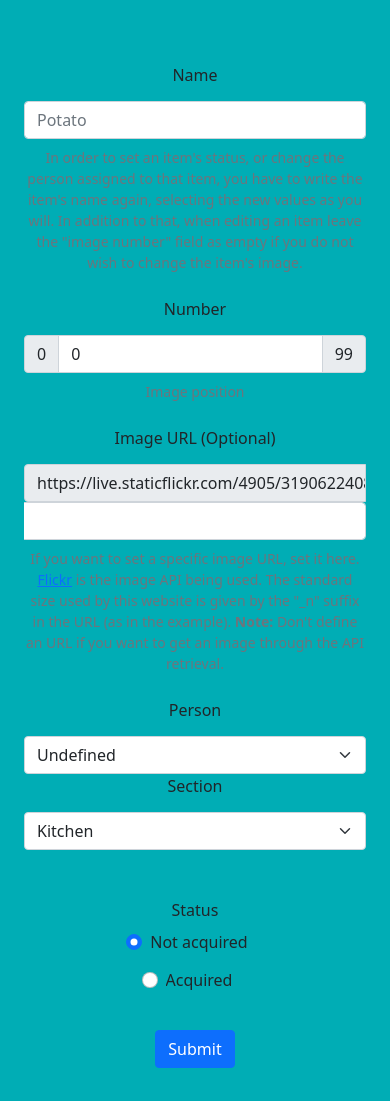
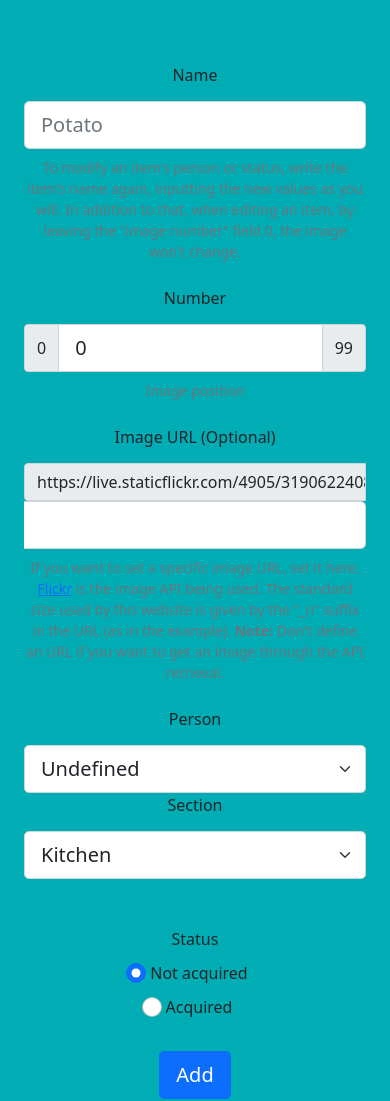
Before and after one commit to Mateus-Henr/Utilities-List, a website: page index.html in a window 390 px wide. Shown: the part 263-1364 px from the top of the page. Drawn offline with nearby package versions, Linux system fonts and the light colour scheme.

Commit message:
Customize page's styling

```diff
--- a/app.js
+++ b/app.js
@@ -206,7 +206,7 @@ async function getAllItems()
 
 function createNewCard(item)
 {
-  return `<div class="col-xxl-2 col-md-6" id=${getItemIDName(item)}>
+  return `<div class="col-xxl-2 col-md-4 col-sm-6" id=${getItemIDName(item)}>
             <div class="card h-100">
               <img src="${item.imgURL}" class="card-img-top img-fluid item-img" alt="urlIMG">
               <div class="card-body">
--- a/index.html
+++ b/index.html
@@ -32,11 +32,12 @@
 
           <div class="row justify-content-center mb-4">
 
-            <div class="col-lg-3 col-md-4 col-sm-10">
+            <div class="col-lg-3 col-md-6 col-sm-10">
               <label class="form-label" for="name">Name</label>
-              <input type="text" class="form-control mb-2" name="name" placeholder="Potato" required>
-              <div class="form-text">In order to set an item's status, or change the person assigned to that item, you have to write the item's name again, selecting the new values as you will. In addition to that, when editing an item leave the
-                "image number" field as empty if you do not wish to change the item's image.</div>
+              <input type="text" class="form-control form-control-lg mb-2" name="name" placeholder="Potato" required>
+              <div class="form-text">To modify an item's person or status, write the item's name again, inputting the new values as you will.
+                In addition to that, when editing an item, by leaving the "image number" field 0, the image won't change.
+              </div>
             </div>
 
           </div>
@@ -47,7 +48,8 @@
               <label class="form-label" for="numberPic">Number</label>
               <div class="input-group mb-2">
                 <span class="input-group-text">0</span>
-                <input type="number" oninput="javascript: if (this.value.length > this.maxLength) this.value = this.value.slice(0, this.maxLength);" class="form-control" name="numberPic" value="0" min="0" max="99" maxlength="2" required>
+                <input type="number" oninput="javascript: if (this.value.length > this.maxLength) this.value = this.value.slice(0, this.maxLength);" class="form-control form-control-lg" name="numberPic" value="0" min="0" max="99" maxlength="2"
+                  required>
                 <span class="input-group-text">99</span>
               </div>
               <div class="form-text">Image position</div>
@@ -57,7 +59,7 @@
               <label for="urlIMG" class="form-label">Image URL (Optional)</label>
               <div class="input-group mb-2">
                 <span class="input-group-text">https://live.staticflickr.com/4905/31906224088_e31bc9c142_n.jpg</span>
-                <input type="text" class="form-control" name="inputURL" aria-describedby="basic-addon3">
+                <input type="text" class="form-control form-control-lg" name="inputURL" aria-describedby="basic-addon3">
               </div>
               <div class="form-text">If you want to set a specific image URL, set it here. <a href="https://www.flickr.com/">Flickr</a> is the image API being used. The standard size used by this website is given by the "_n" suffix in the URL (as in
                 the example). <strong>Note:</strong> Don't define an URL if you want to get an image through the API retrieval.</div>
@@ -67,9 +69,9 @@
 
           <div class="row justify-content-center mb-5">
 
-            <div class="col-lg-1 col-md-2">
+            <div class="col-xxl-1 col-lg-2">
               <label for="person" class="form-label">Person</label>
-              <select class="form-select" name="person">
+              <select class="form-select form-select-lg" name="person">
                 <option value="Undefined" selected>Undefined</option>
                 <option value="João">João</option>
                 <option value="Vitor">Vitor</option>
@@ -77,9 +79,9 @@
               </select>
             </div>
 
-            <div class="col-lg-1 col-md-2">
+            <div class="col-xxl-1 col-lg-2">
               <label for="section" class="form-label">Section</label>
-              <select class="form-select" name="section">
+              <select class="form-select form-select-lg" name="section">
                 <option value="Kitchen" selected>Kitchen</option>
                 <option value="Toilet">Toilet</option>
                 <option value="Outside">Outside</option>
@@ -95,14 +97,14 @@
             <div class="col-lg-1 col-sm-2">
               <div class="form-check form-check-inline">
                 <input class="form-check-input" type="radio" name="status" value="" id="uncheckedStatus" checked>
-                <label class="form-check-label" for="uncheckedStatus">Not acquired</label>
+                <label class="form-check-label align-middle" for="uncheckedStatus">Not acquired</label>
               </div>
             </div>
 
             <div class="col-lg-1 col-sm-2">
               <div class="form-check form-check-inline">
                 <input class="form-check-input" type="radio" name="status" value="checked" id="checkedStatus">
-                <label class="form-check-label" for="checkedStatus">Acquired</label>
+                <label class="form-check-label align-middle" for="checkedStatus">Acquired</label>
               </div>
             </div>
 
@@ -111,7 +113,7 @@
           <div class="row justify-content-center">
 
             <div class="col-lg-1">
-              <button type="submit" class="btn btn-primary mb-2">Submit</button>
+              <button type="submit" class="btn btn-primary btn-lg mb-2">Add</button>
             </div>
           </div>
         </div>
--- a/public/css/style.css
+++ b/public/css/style.css
@@ -41,6 +41,12 @@ body
   margin-top: 8vh;
 }
 
+input[type=radio]
+{
+    height: 20px;
+    width: 20px;
+}
+
 .card
 {
   background-color: #222831;
@@ -76,6 +82,12 @@ body
   {
     height: 20vw;
   }
+
+  /* .form-control,
+  .form-select
+  {
+    height: 50px;
+  } */
 }
 
 /* Medium devices (tablets, 768px and up) */
@@ -83,8 +95,14 @@ body
 {
   .card-img-top
   {
-    height: 16vw;
+    height: 20vw;
   }
+
+  /* .form-control,
+  .form-select
+  {
+    height: 50px;
+  } */
 }
 
 /* Large devices (desktops, 992px and up) */
@@ -104,3 +122,21 @@ body
     height: 11vw;
   }
 }
+
+@media (max-width: 767) {
+    /* your custom css class on a parent will increase specificity */
+    /* so this rule will override Bootstrap's font size setting */
+    .autosized .label { font-size: 14px; }
+}
+
+@media (min-width: 768px) and (max-width: 991px) {
+    .autosized .label { font-size: 16px; }
+}
+
+@media (min-width: 992px) and (max-width: 1199px) {
+    .autosized .label { font-size: 18px; }
+}
+
+@media (min-width: 1200px) {
+    .autosized .label { font-size: 20px; }
+}
--- a/public/js/index.js
+++ b/public/js/index.js
@@ -23,8 +23,6 @@ function transformToFormat(htmlCode)
 {
   const $code = $(htmlCode);
 
-  console.log($code.html());
-
   const item =
   {
     name: $code.find(".item-name").text(),
```
Also changed, not shown: backup.json (+1 -1 lines).
